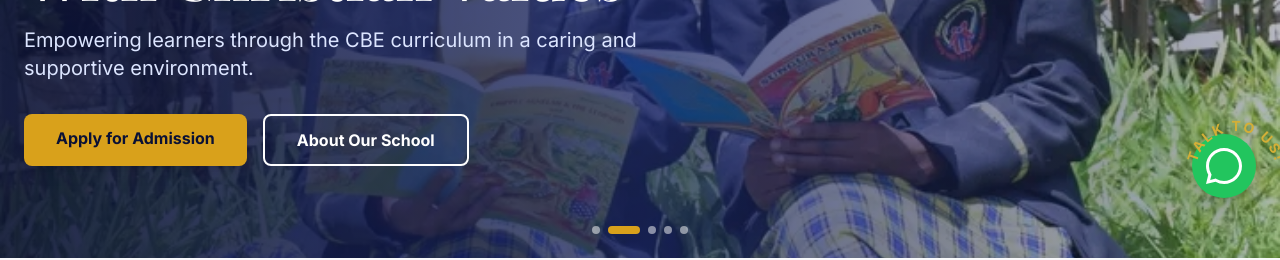
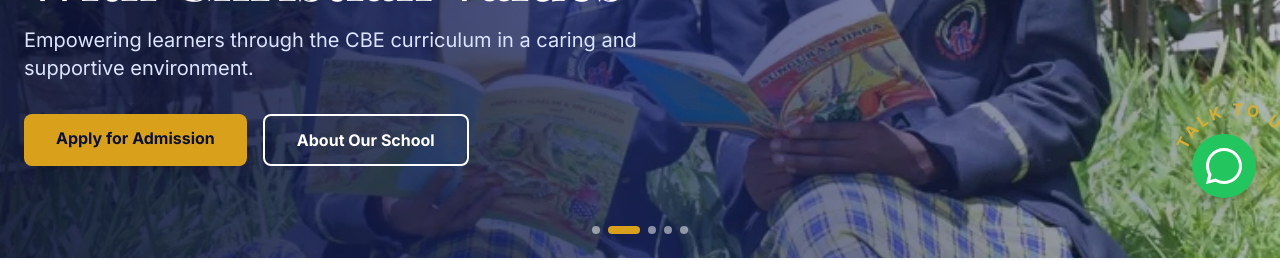
Before and after one commit to Kyle-Poppy/mt.moriahschool, a React (Vite) app: page / in a window 1280 px wide. Shown: the part 578-838 px from the top of the page. Built offline with nearby package versions, Linux system fonts and the light colour scheme.

Commit message:
Add curved Talk To Us text around WhatsApp button

```diff
--- a/src/components/WhatsAppButton.tsx
+++ b/src/components/WhatsAppButton.tsx
@@ -7,22 +7,23 @@ export default function WhatsAppButton() {
     <div className="fixed bottom-6 right-6 z-50">
       {/* Curved Gold Text */}
 <svg
-        width="120"
-        height="120"
-        className="absolute -top-12 -left-4 pointer-events-none"
+  width="140"
+  height="140"
+  className="absolute -top-16 -left-6 pointer-events-none"
 >
   <defs>
     <path
       id="talkPath"
-            d="M20,85 A40,40 0 0,1 100,85"
+      d="M15,100 A55,55 0 0,1 125,100"
+      fill="none"
     />
   </defs>
 
   <text
     fill="#D4AF37"
-          fontSize="14"
-          fontWeight="700"
-          letterSpacing="2"
+    fontSize="16"
+    fontWeight="800"
+    letterSpacing="3"
   >
     <textPath
       href="#talkPath"
```
Lines whose indentation alone changed are shown as unchanged.
